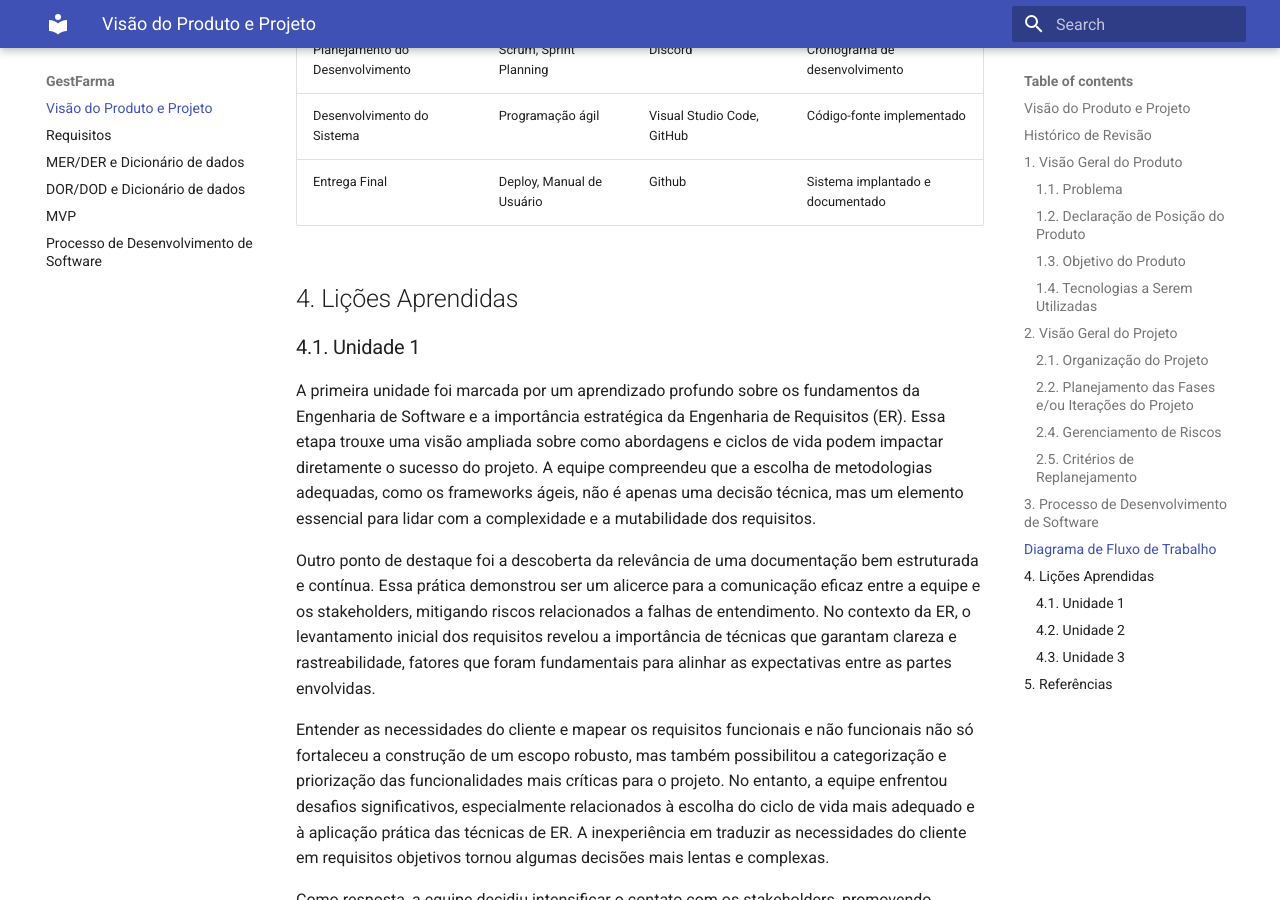
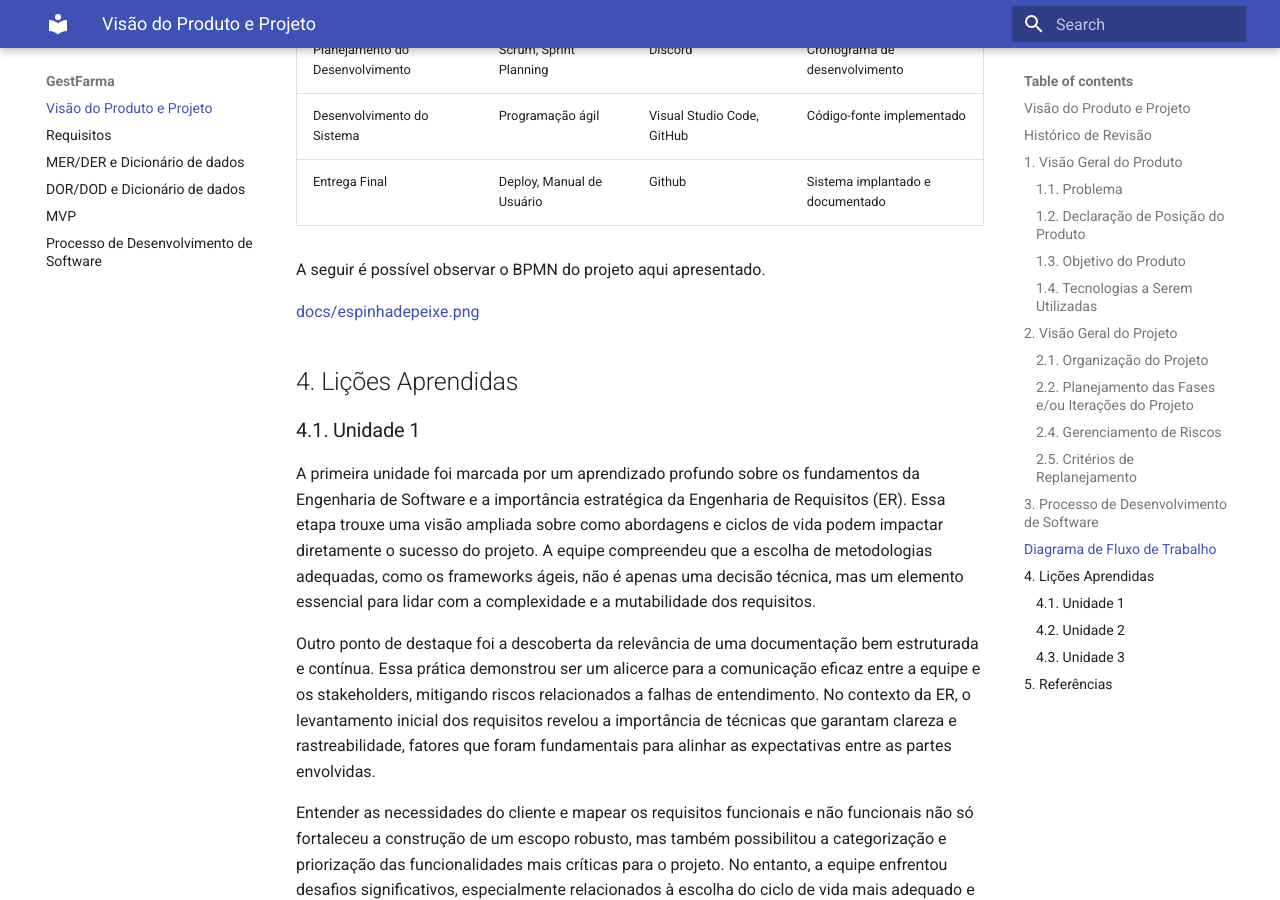
Before and after one commit to FGA-REQ/2024.2-Requisitores, an MkDocs documentation site: the page built from docs/visao-projeto-produto/visaoprojetoproduto.md, in a window 1280 px wide and 900 px high, scrolled down 8609 px. Built offline with MkDocs 1.6.1 and Material for MkDocs 9.7.7, drawn with Linux system fonts in a browser that asks for light colours.

Commit message:
BPMN no texto

```diff
--- a/docs/visao-projeto-produto/visaoprojetoproduto.md
+++ b/docs/visao-projeto-produto/visaoprojetoproduto.md
@@ -160,6 +160,10 @@ A Tabela abaixo resume as etapas do fluxo de trabalho, detalhando o escopo de ca
 | Desenvolvimento do Sistema   | Programação ágil        | Visual Studio Code, GitHub | Código-fonte implementado                  |
 | Entrega Final                | Deploy, Manual de Usuário | Github        | Sistema implantado e documentado           |
 
+A seguir é possível observar o BPMN do projeto aqui apresentado.
+
+[docs/espinhadepeixe.png](/workspaces/2024.2-Requisitores/docs/img/BPMNV2.png)
+
 ## 4. Lições Aprendidas
 
 ### 4.1. Unidade 1
```
